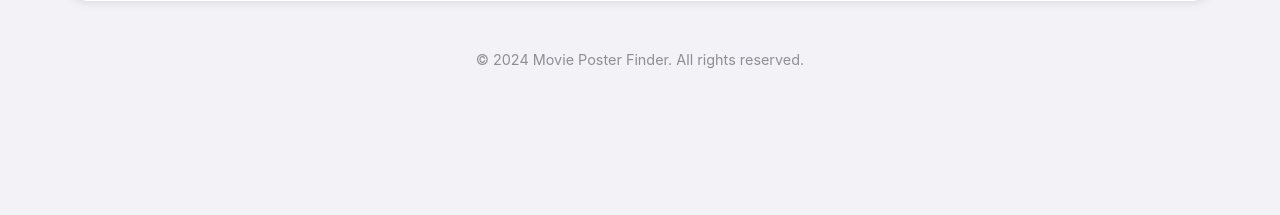
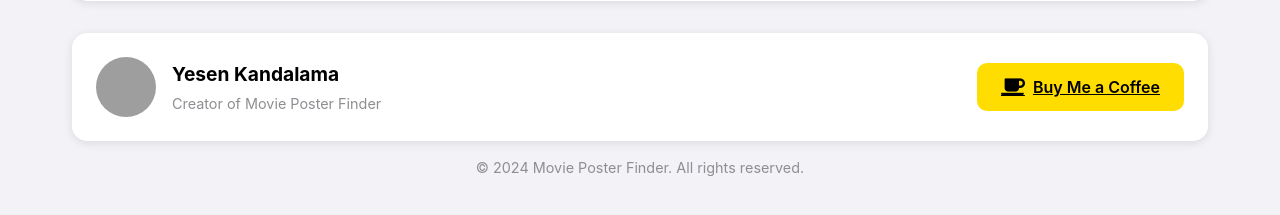
Before and after one commit to yesenvidnath/Posterfy, a Flask app: page / in a window 1280 px wide. Shown: the part 390-605 px from the top of the page. Run offline with Flask 3, Linux system fonts and the light colour scheme; some web fonts are replaced; grey boxes are pictures that could not be loaded.

Commit message:
The donation section was added to the application

```diff
--- a/static/styles.css
+++ b/static/styles.css
@@ -183,6 +183,73 @@ footer {
     display: none;
 }
 
+.author-banner {
+    background: var(--card-background);
+    border-radius: 15px;
+    box-shadow: 0 2px 10px rgba(0, 0, 0, 0.1);
+    padding: 1.5rem;
+    margin-top: 2rem;
+    display: flex;
+    justify-content: space-between;
+    align-items: center;
+    flex-wrap: wrap;
+}
+
+.author-info {
+    display: flex;
+    align-items: center;
+}
+
+.author-image {
+    width: 60px;
+    height: 60px;
+    border-radius: 50%;
+    margin-right: 1rem;
+    object-fit: cover;
+}
+
+.author-text h3 {
+    font-size: 1.2rem;
+    margin-bottom: 0.25rem;
+}
+
+.author-text p {
+    font-size: 0.9rem;
+    color: var(--secondary-text-color);
+}
+
+.btn-coffee {
+    background: #FFDD00;
+    color: #000000;
+    display: inline-flex;
+    align-items: center;
+    gap: 0.5rem;
+    font-weight: 600;
+    transition: background-color 0.3s, transform 0.3s;
+}
+
+.btn-coffee:hover {
+    background: #FFE44D;
+    transform: translateY(-2px);
+}
+
+.btn-coffee i {
+    font-size: 1.2rem;
+}
+
+@media (max-width: 768px) {
+    .author-banner {
+        flex-direction: column;
+        align-items: flex-start;
+        gap: 1rem;
+    }
+
+    .btn-coffee {
+        align-self: stretch;
+        justify-content: center;
+    }
+}
+
 @media (min-width: 768px) {
     #posterContainer {
         flex-direction: row;
--- a/templates/index.html
+++ b/templates/index.html
@@ -43,6 +43,19 @@
             </div>
         </main>
 
+        <div class="author-banner">
+            <div class="author-info">
+                <img src="/api/placeholder/100/100" alt="Yesen Kandalama" class="author-image">
+                <div class="author-text">
+                    <h3>Yesen Kandalama</h3>
+                    <p>Creator of Movie Poster Finder</p>
+                </div>
+            </div>
+            <a href="https://buymeacoffee.com/yesenkandalama" target="_blank" class="btn btn-coffee">
+                <i class="fas fa-coffee"></i> Buy Me a Coffee
+            </a>
+        </div>
+
         <footer>
             <p>&copy; 2024 Movie Poster Finder. All rights reserved.</p>
         </footer>
```
